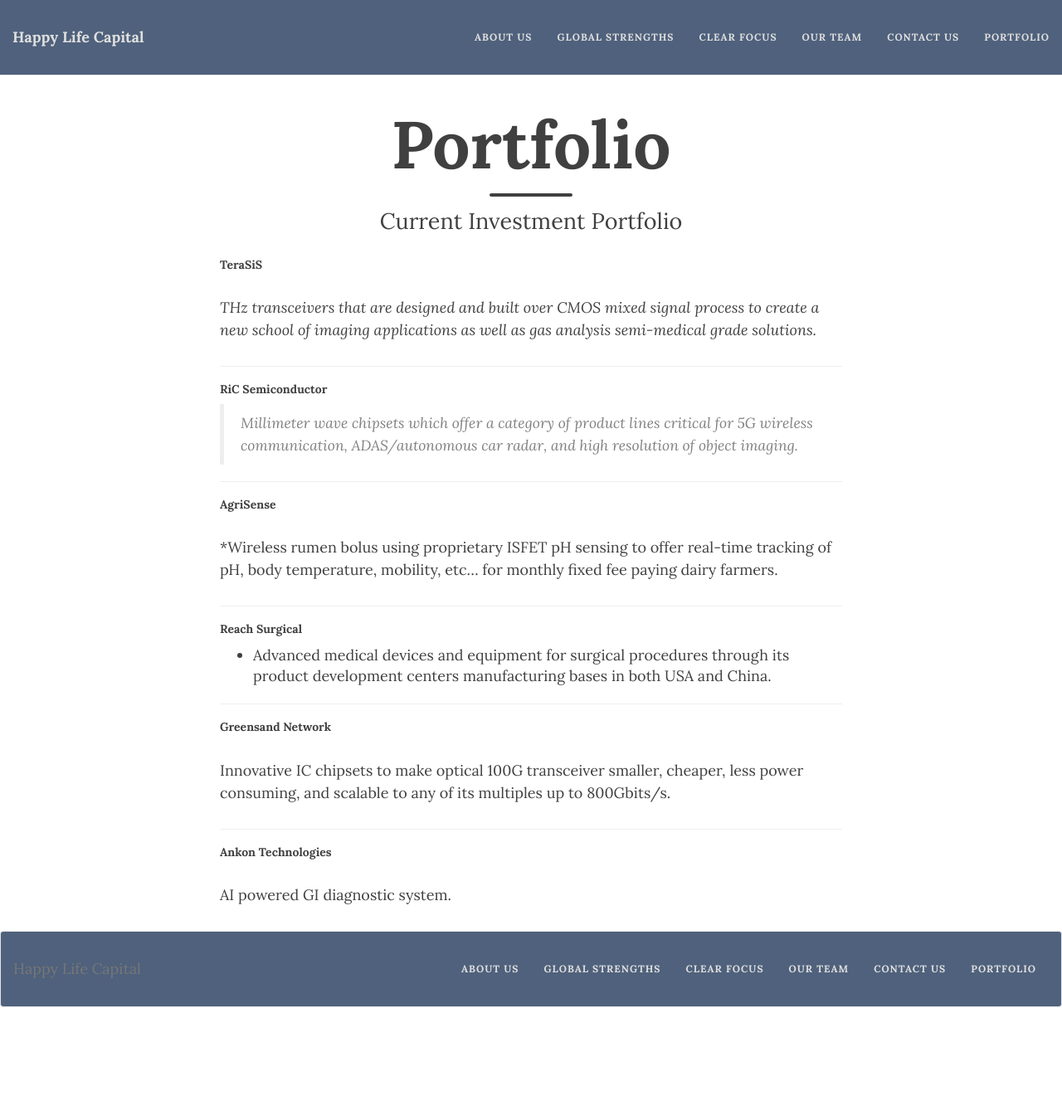
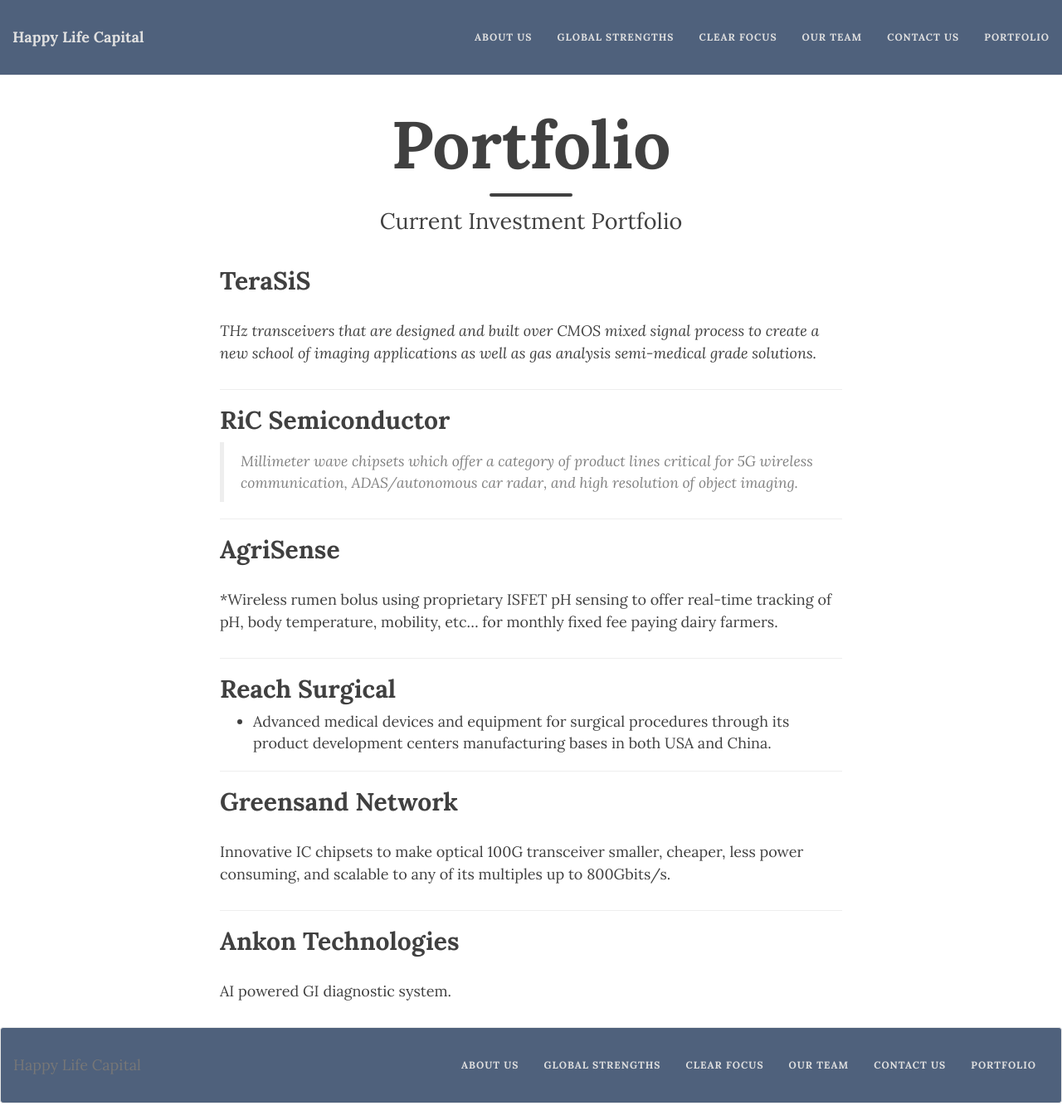
Before and after one commit to happylifecap/happylifecap.github.com, a Jekyll site: the page built from portfolio.md, in a window 1280 px wide and 1350 px high. Shown: the whole window at 83% size. Built offline with Jekyll 4.4.1, drawn with Linux system fonts in a browser that asks for light colours; nearby versions of some CDN libraries.

Commit message:
new stuff

```diff
--- a/portfolio.md
+++ b/portfolio.md
@@ -4,28 +4,30 @@
 subtitle: Current Investment Portfolio
 ---
 
-##### TeraSiS
+## TeraSiS
 *THz transceivers that are designed and built over CMOS mixed signal process to create a new school of imaging applications as well as gas analysis semi-medical grade solutions.*
 
 ______
 
-##### RiC Semiconductor
+## RiC Semiconductor
 >Millimeter wave chipsets which offer a category of product lines critical for 5G wireless communication, ADAS/autonomous car radar, and high resolution of object imaging.
 
 ______
 
-##### AgriSense
+## AgriSense
 *Wireless rumen bolus using proprietary ISFET pH sensing to offer real-time tracking of pH, body temperature, mobility, etc... for monthly fixed fee paying dairy farmers.
 
 _______
 
-##### Reach Surgical
+## Reach Surgical
 - Advanced medical devices and equipment for surgical procedures through its product development centers manufacturing bases in both USA and China.
 
 ______
-##### Greensand Network
+
+## Greensand Network
 Innovative IC chipsets to make optical 100G transceiver smaller, cheaper, less power consuming, and scalable to any of its multiples up to 800Gbits/s.
 
 ______
-##### Ankon Technologies
+
+## Ankon Technologies
 AI powered GI diagnostic system.
```
Also changed, not shown: contact.md (+5 -5 lines).
